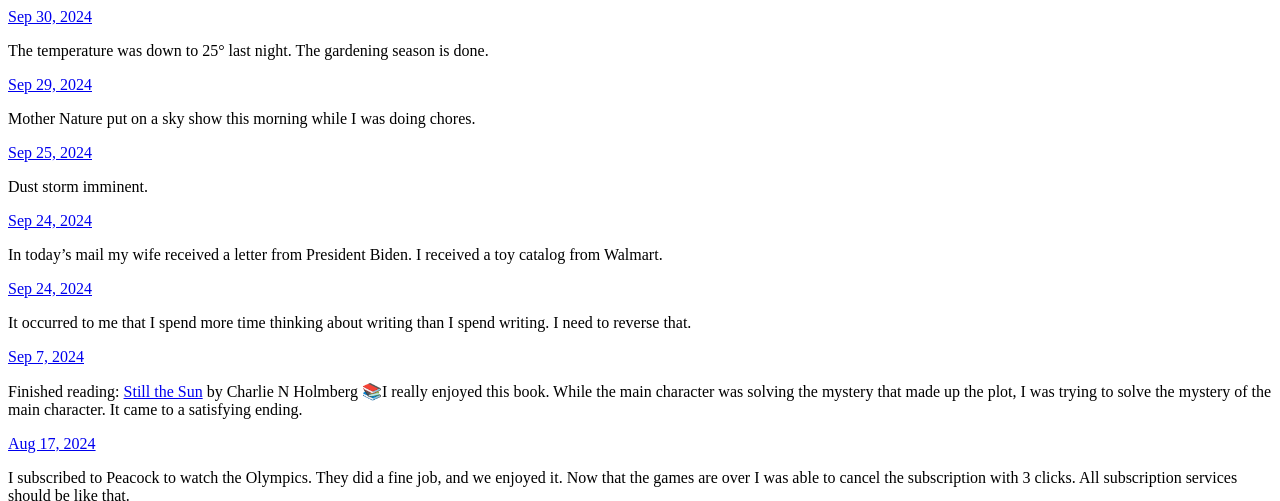
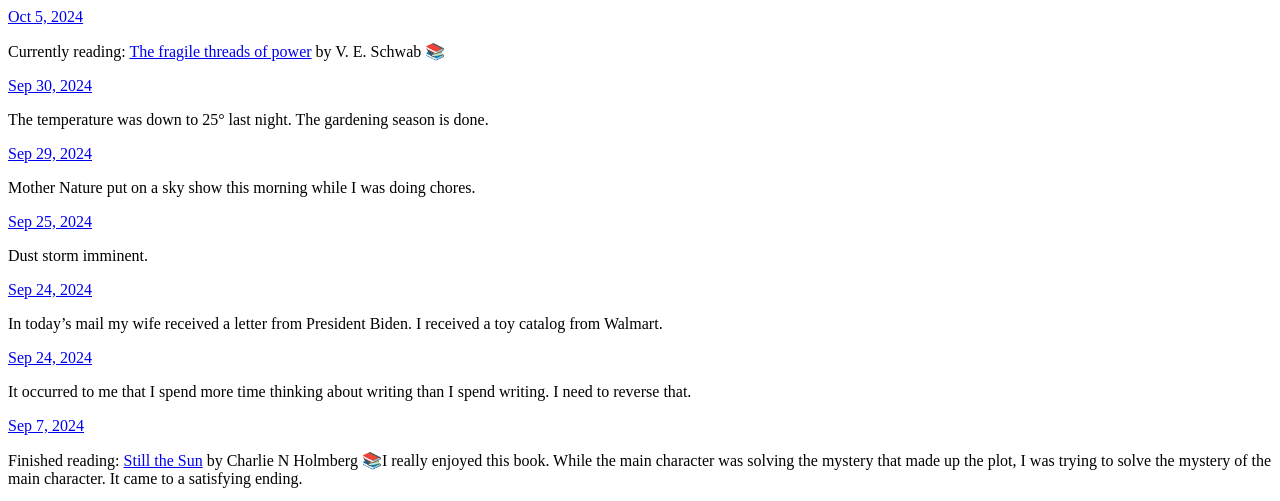
Before and after one commit to palousegeo/microblog, a plain HTML site: page index.html in a window 1280 px wide. Shown: the top 501 px of the page. Drawn offline with Linux system fonts and the light colour scheme.

Commit message:
Archiving from Micro.blog.

```diff
--- a/index.html
+++ b/index.html
@@ -21,6 +21,17 @@
 <div class="h-feed">
 
 
+
+	  <div class="h-entry">
+
+
+		<a href="https://palousegeo.com/2024/10/05/currently-reading-the.html" class="u-url"><time class="dt-published" datetime="2024-10-05 20:45:59 -0700">Oct 5, 2024</time></a>
+
+		<div class="e-content">
+			 <p>Currently reading: <a href="https://micro.blog/books/9780765387516">The fragile threads of power</a> by V. E. Schwab 📚</p>
+
+		</div>
+	  </div>
 
 	  <div class="h-entry">
 
```
